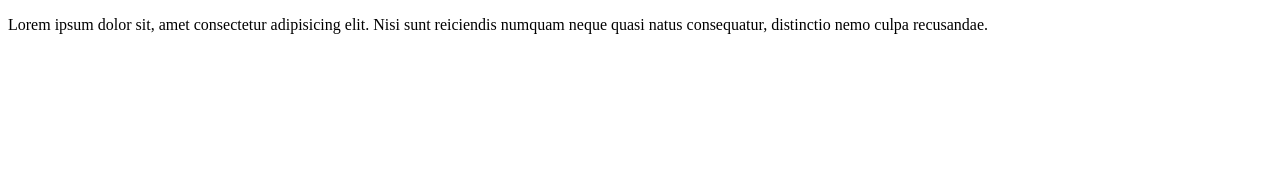
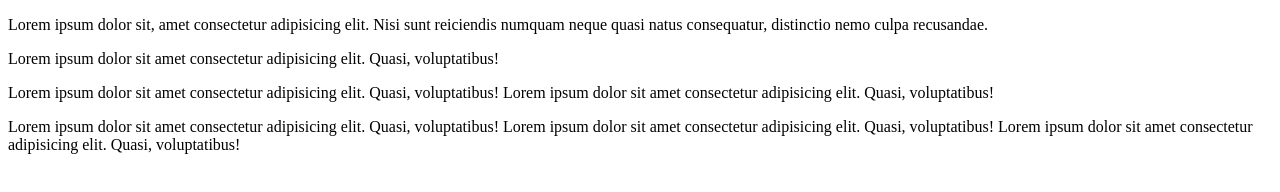
Before and after one commit to minendra1/learn-gitt, a plain HTML site: page index.html in a window 1280 px wide. Drawn offline with Linux system fonts and the light colour scheme.

Commit message:
update code for index

```diff
--- a/index.html
+++ b/index.html
@@ -7,5 +7,8 @@
 </head>
 <body>
     <p>Lorem ipsum dolor sit, amet consectetur adipisicing elit. Nisi sunt reiciendis numquam neque quasi natus consequatur, distinctio nemo culpa recusandae.</p>
+    <p>Lorem ipsum dolor sit amet consectetur adipisicing elit. Quasi, voluptatibus!</p>
+    <p>Lorem ipsum dolor sit amet consectetur adipisicing elit. Quasi, voluptatibus! Lorem ipsum dolor sit amet consectetur adipisicing elit. Quasi, voluptatibus!</p>
+    <p>Lorem ipsum dolor sit amet consectetur adipisicing elit. Quasi, voluptatibus! Lorem ipsum dolor sit amet consectetur adipisicing elit. Quasi, voluptatibus! Lorem ipsum dolor sit amet consectetur adipisicing elit. Quasi, voluptatibus!</p>
 </body>
 </html>
```
